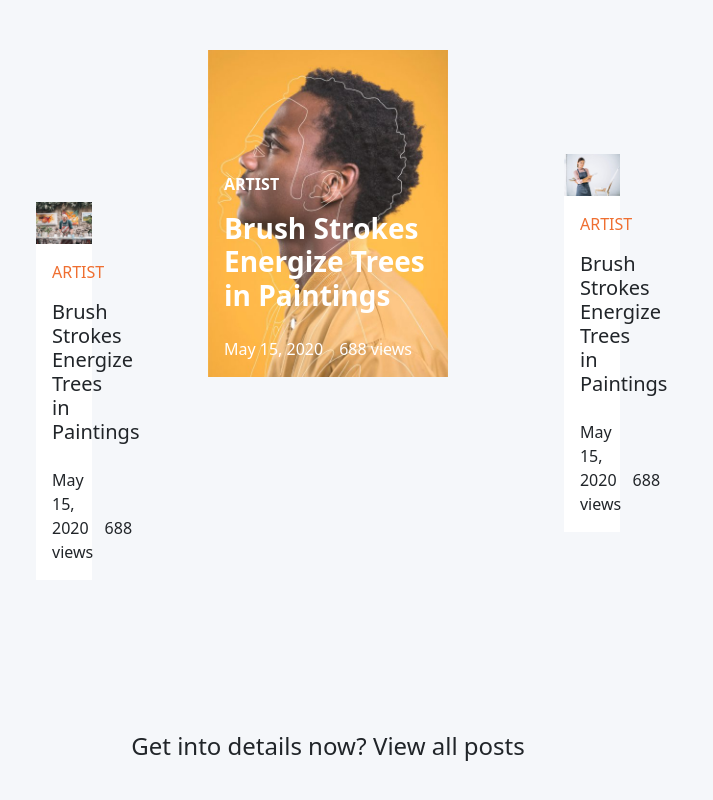
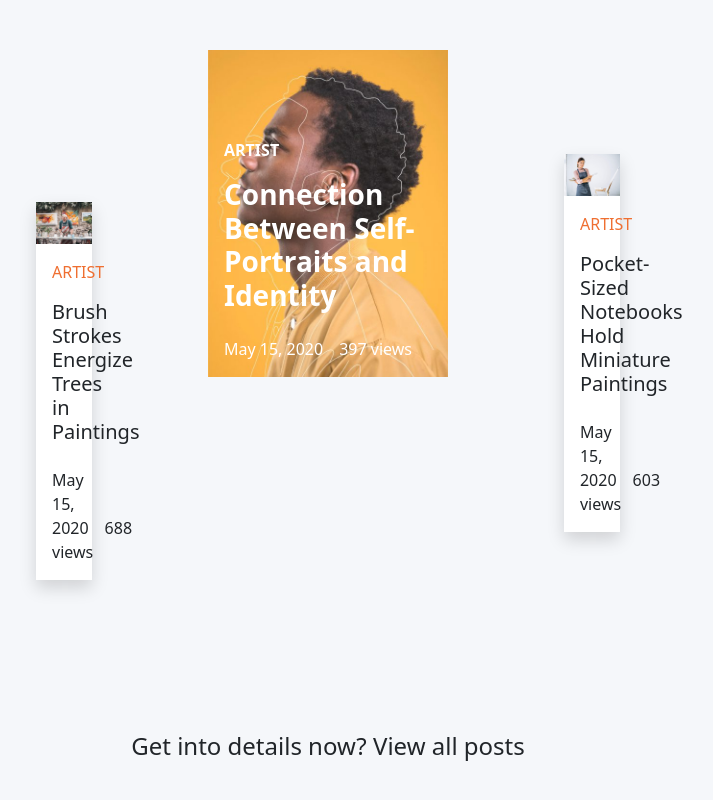
Before and after one commit to LBusnelli27/proj-html-vuejs, a Vue app: page / in a window 1280 px wide. Shown: the part 5584-6384 px from the top of the page, without its empty margins (312-1025 px from the left). Built offline with nearby package versions, Linux system fonts and the light colour scheme.

Commit message:
articles section refactoring text + shadow

```diff
--- a/src/components/Main.vue
+++ b/src/components/Main.vue
@@ -157,7 +157,7 @@
           <h1 class="mb-5">Latest online Courses</h1>
         </div>
         <div class="col-4 my-padding-article-card">
-          <div class="my-course-card mt-5 bg-white">
+          <div class="my-course-card mt-5 bg-white shadow">
             <img :src="require('../assets/images/artist-blog-03-480x356.jpeg')" alt="">
             <div class="my-course-desc p-3">
               <p class="fw-lighter text-uppercase">Artist</p>
@@ -173,21 +173,21 @@
             <img :src="require('../assets/images/artist-blog-02-500x680.jpg')" alt="">
             <div id="my-desc-self-portrait" class="my-course-desc p-3 position-absolute">
               <p class="text-uppercase fw-bold text-white">Artist</p>
-              <h3 class="mb-4 fw-bold">Brush Strokes Energize Trees in Paintings</h3>
+              <h3 class="mb-4 fw-bold">Connection Between Self-Portraits and Identity</h3>
               <div>
-                <span class="fw-lighter me-3">May 15, 2020</span><span class="fw-lighter">688 views</span>
+                <span class="fw-lighter me-3">May 15, 2020</span><span class="fw-lighter">397 views</span>
               </div>
             </div>
           </div>
         </div>
         <div class="col-4 my-padding-article-card">
-          <div class="my-course-card bg-white">
+          <div class="my-course-card bg-white shadow">
             <img :src="require('../assets/images/artist-blog-01-480x356.jpg')" alt="">
             <div class="my-course-desc p-3">
               <p class="fw-lighter text-uppercase">Artist</p>
-              <h5 class="mb-4">Brush Strokes Energize Trees in Paintings</h5>
+              <h5 class="mb-4">Pocket-Sized Notebooks Hold Miniature Paintings</h5>
               <div>
-                <span class="fw-lighter me-3">May 15, 2020</span><span class="fw-lighter">688 views</span>
+                <span class="fw-lighter me-3">May 15, 2020</span><span class="fw-lighter">603 views</span>
               </div>
             </div>
           </div>
@@ -196,6 +196,11 @@
           <h4>Get into details now? View all posts</h4>
         </div>
       </div>
+    </section>
+
+
+    <section class="my-padding-website my-bg-latest-blog">
+
     </section>
   </div>
 </template>
```
